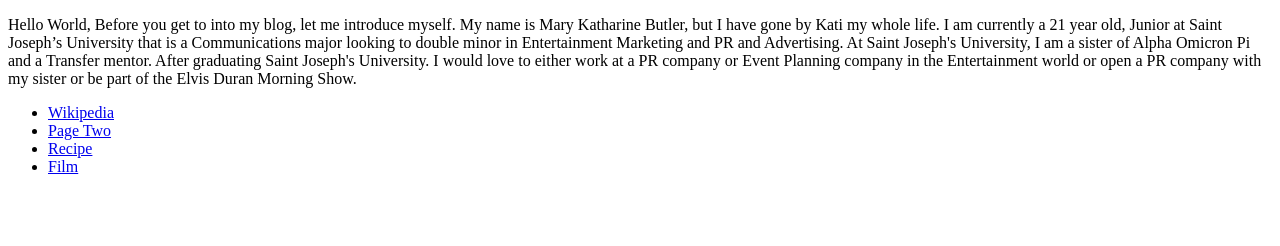
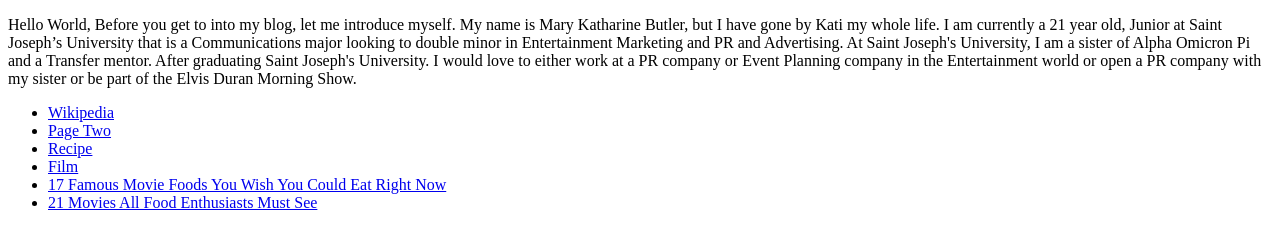
Before and after one commit to mb632959/mb632959.github.io, a plain HTML site: page index.html in a window 1280 px wide. Drawn offline with Linux system fonts and the light colour scheme.

Commit message:
Foods And Movies

```diff
--- a/index.html
+++ b/index.html
@@ -11,6 +11,8 @@
   <li><a href="pages/second.html">Page Two</a></li>
   <li><a href="pages/Recipe.html">Recipe</a></li>
   <li><a href="pages/Film.html">Film</a></li>
+  <li><a href="http://www.foodnetwork.co.uk/article/famous-movie-foods-you-wish-you-could-eat.html"> 17 Famous Movie Foods You Wish You Could Eat Right Now </a></li>
+  <li><a href="http://www.buzzfeed.com/laurenpaul/movies-all-food-enthusiast-must-watch">21 Movies All Food Enthusiasts Must See</a></li>
 </ul>
 </body>
 </html>
```
